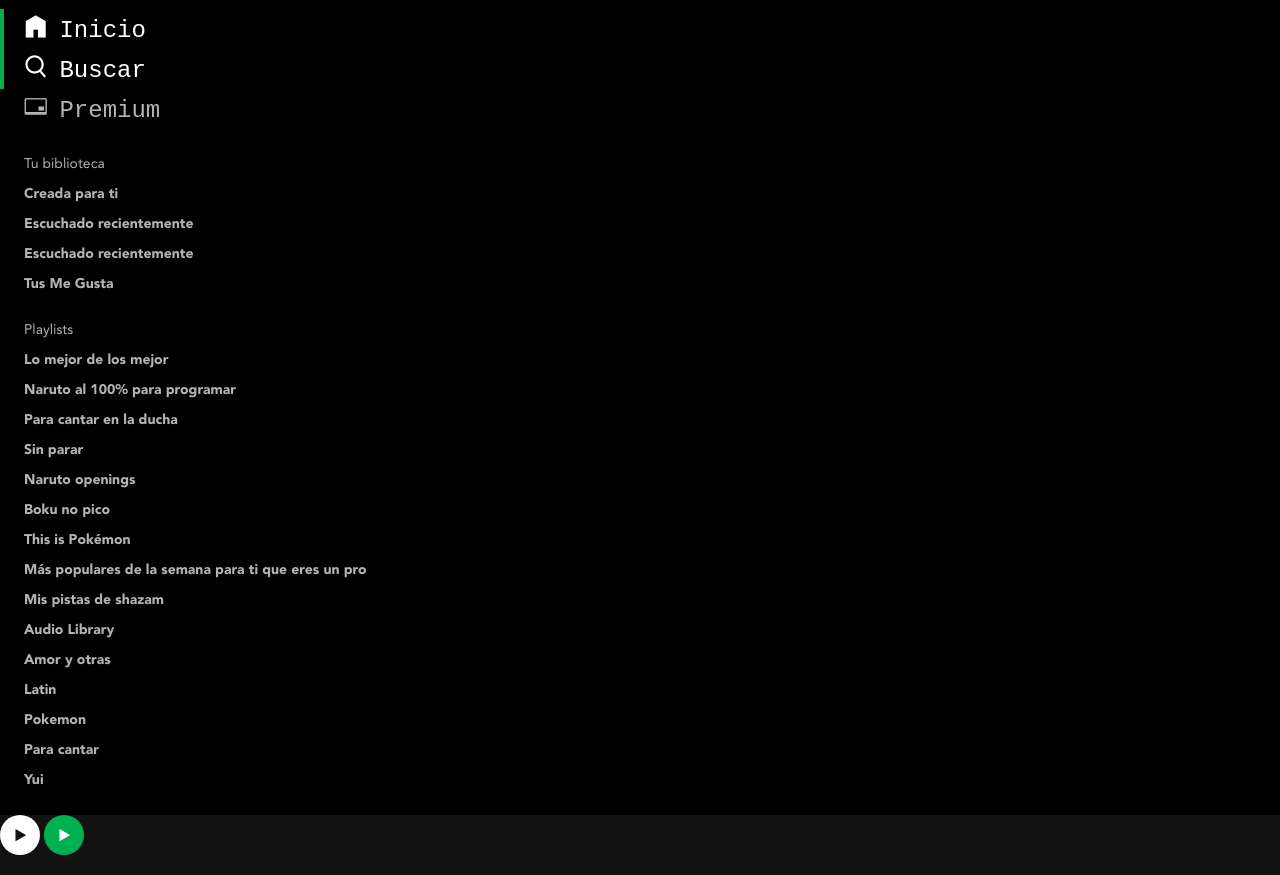
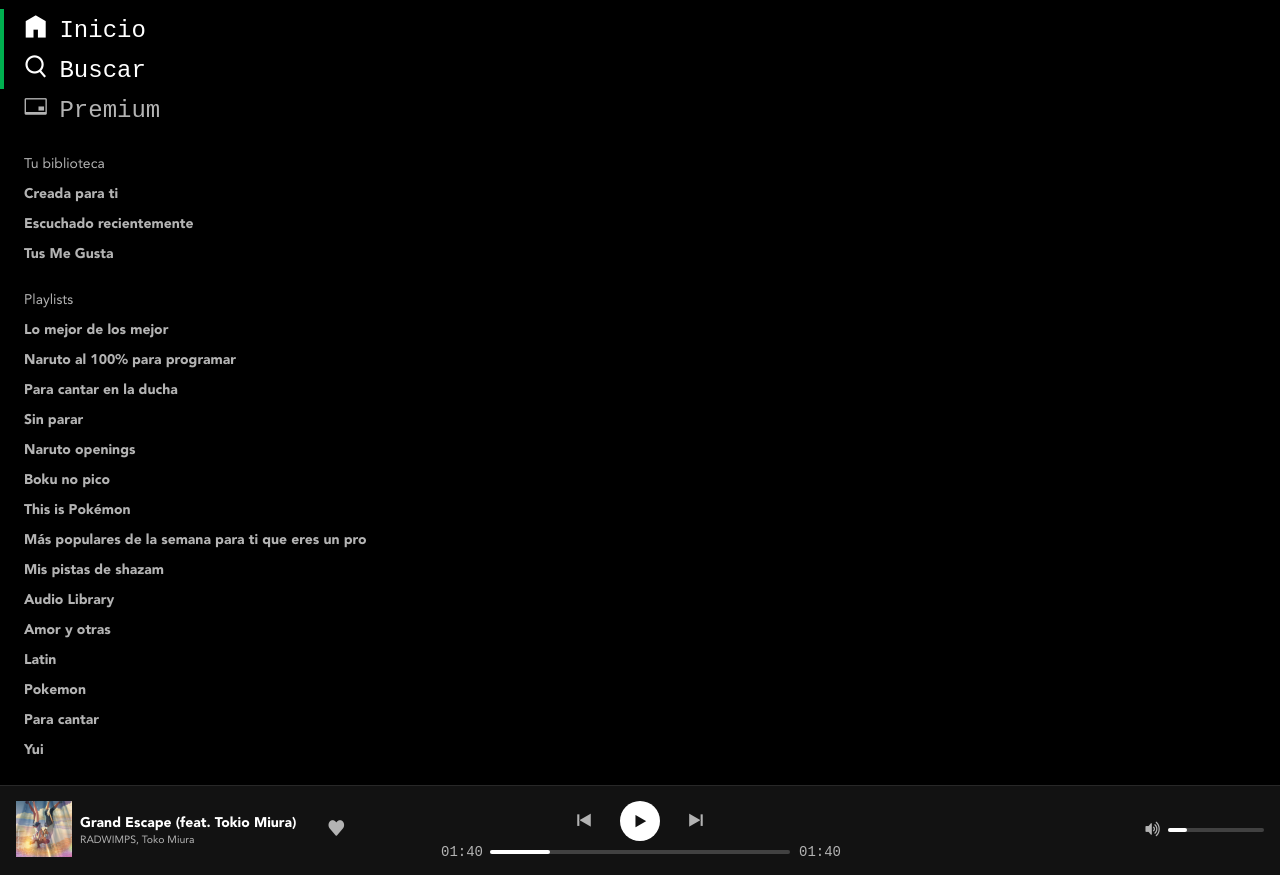
Before and after one commit to SAW1518/Spotify-intreface-HTML-CSS, a plain HTML site: page index.html in a window 1280 px wide. Shown: the part 78-953 px from the top of the page. Drawn offline with Linux system fonts and the light colour scheme; files whose address does not match are found by name.

Commit message:
player styles

```diff
--- a/css/index.css
+++ b/css/index.css
@@ -7,7 +7,9 @@
 @import "./list.css";
 @import "./menu.css";
 @import "./sidebar.css";
-@import "ellipsis.css";
+@import "./ellipsis.css";
+@import "./player.css";
+
 :root{
     font-size: 16px;
     --primary: #00B050;
--- /dev/null
+++ b/css/now-playing.css
@@ -0,0 +1,30 @@
+.nowPlaying {
+    display: flex;
+    gap: .5rem;
+
+}
+
+.nowPlaying-cover img{
+    inline-size: 3.5rem;
+    block-size: 3.5rem;
+    vertical-align: middle;
+}
+.nowPlaying-details{
+    display: flex;
+    gap: 1.5rem;
+    align-items: center;
+}
+
+.nowPlaying-title{
+    display: block;
+    color: var(--white);
+    font: var(--baseFontBold);
+    text-decoration: none;
+}
+
+.nowPlaying-artist{
+    display: block;
+    color: var(--gray10);
+    font: var(--small);
+    text-decoration: none;
+}
--- /dev/null
+++ b/css/player-control.css
@@ -0,0 +1,13 @@
+.playerControls{
+
+    display: flex;
+    flex-direction: column;
+    gap: .25rem;
+}
+
+.playerControl-buttons{
+
+    display: flex;
+    gap: 1rem;
+    justify-content: center;
+}
--- /dev/null
+++ b/css/player-playback.css
@@ -0,0 +1,22 @@
+.playerPlayback{
+    display: flex;
+    align-items: center;
+    gap: .5rem;
+
+}
+
+.playerPlayback-slider{
+    flex: 1;
+    /*or*/
+    /*flex-grow: 1;
+    flex-shrink: 1;
+    flex-basis: 0%;*/
+}
+
+.playerPlayback-progressTime{
+    line-height: 1;
+    position: relative;
+    /*Top*/
+    inset-inline-start:1px;
+    fout: var(--small)
+}
--- /dev/null
+++ b/css/player-volume.css
@@ -0,0 +1,9 @@
+.playerVolume{
+    display: flex;
+    align-items: center;
+}
+.playerVolume-slider{
+    flex: 1;
+    inline-size: 6rem;
+
+}
--- /dev/null
+++ b/css/player.css
@@ -0,0 +1,32 @@
+@import "./player-control.css";
+@import "./player-playback.css";
+@import "./player-volume.css";
+@import "./now-playing.css";
+@import "./slider.css";
+.player{
+    display: flex;
+    gap: 1.5rem;
+    padding: 1rem;
+    /*margin-block-start: 5rem;*/
+    box-shadow: inset 0 1px 0 var(--gray30);
+}
+
+.player > * {
+    flex: 1;
+}
+
+.player-control{
+    border: none;
+    padding: 0;
+    background: none;
+    color: var(--gray10);
+    font-size: 1rem;
+    padding: .5rem;
+    cursor: pointer;
+    margin-block-start: 1px;
+}
+
+.player-playerVolume{
+    display: flex;
+    justify-content: flex-end;
+}
--- /dev/null
+++ b/css/slider.css
@@ -0,0 +1,36 @@
+.slider{
+    background: rgba(255, 255, 255 , .20);
+    /*inline-size: 200px;*/
+    block-size: .25rem;
+    border-radius: .5rem;
+}
+
+.slider:hover .slider-progress{
+    background: var(--primary);
+}
+
+.slider:hover .slider-button{
+    display: block;
+}
+
+.slider-progress{
+    block-size: inherit;
+    border-radius:inherit;
+    background: var(--white);
+    inline-size: 20%;
+    position: relative;
+}
+
+.slider-button{
+    background: var(--white);
+    block-size: 200%;
+    padding: 0;
+    border: 0;
+    border-radius: 50%;
+    aspect-ratio: 1/1;
+    position: absolute;
+    inset-inline-start: 100%;
+    inset-block-start:50%;
+    transform: translate(-50%, -50%);
+    display: none;
+}
--- a/index.html
+++ b/index.html
@@ -6,6 +6,7 @@
     <title>Spotifu</title>
 </head>
 <body class="body">
+
 <div class="sidebar">
     <header class="logo" aria-current="page">
         <a href="/">
@@ -42,9 +43,6 @@
         <ul class="list-content">
             <li class="list-item">
                 <a href="#" class="link">Creada para ti </a>
-            </li>
-            <li class="list-item">
-                <a href="#" class="link">Escuchado recientemente </a>
             </li>
             <li class="list-item">
                 <a href="#" class="link">Escuchado recientemente </a>
@@ -136,15 +134,73 @@
         </ul>
     </nav>
 </div>
+<div class="player">
+    <div class="player-nowPlaying">
+        <div class="nowPlaying">
+            <div class="nowPlaying-cover">
+                <img src="./images/MiniCover.png" width="56" height="56" title="Portada de Grand Escape (feat. Tokio Miura) " alt="Portada de Grand Escape (feat. Tokio Miura) ">
+            </div>
+            <div class="nowPlaying-details">
+                <div class="nowPlaying-description">
+                    <a href="#song" class="nowPlaying-title">
+                        Grand Escape (feat. Tokio Miura)
+                    </a>
+                    <a href="#RADWIMPS, Toko Miura" class="nowPlaying-artist" >
+                        RADWIMPS, Toko Miura
+                    </a>
+                </div>
+                <div class="nowPlaying-actions">
+                    <button class="player-control" role="switch" aria-label="Guardar en tu bibloteca" >
+                        <i class="icon-heart" aria-hidden="true"></i>
+                    </button>
 
+                </div>
+            </div>
+        </div>
+    </div>
 
-<div>
-    <button class="buttonIcon is-withe" aria-label="Reproducir" title="Reproducir">
-        <i class="icon-play" aria-hidden="true"></i>
-    </button>
-    <button class="buttonIcon is-primary" aria-label="Reproducir" title="Reproducir">
-        <i class="icon-play" aria-hidden="true"></i>
-    </button>
+    <div class="player-playerControls">
+        <div class="playerControls">
+            <div class="playerControl-buttons" aria-label="Controles de reproducion">
+                <button class="buttonIcon " aria-label="Anterior" title="Anterior">
+                    <i class="icon-prev" aria-hidden="true"></i>
+                </button>
+                <button class="buttonIcon is-withe" aria-label="Reproducir" title="Reproducir">
+                    <i class="icon-play" aria-hidden="true"></i>
+                </button>
+                <button class="buttonIcon " aria-label="Siguinete" title="Siguinete">
+                    <i class="icon-next" aria-hidden="true"></i>
+                </button>
+            </div>
+            <div class="playerPlayback" >
+                <samp class="playerPlayback-progressTime">01:40</samp>
+                <div class="playerPlayback-slider">
+                    <div class="slider">
+                        <div class="slider-progress">
+                            <button class="slider-button" aria-label="Controlar el progreso de la reporducion"></button>
+                        </div>
+                    </div>
+                </div>
+                <samp class="playerPlayback-progressTime" >01:40</samp>
+            </div>
+        </div>
+    </div>
+    <div class="player-playerVolume">
+        <div class="playerVolume">
+            <button class="player-control" aria-label="Silenciar" aria-describedby="volume-icon" >
+                <i class="icon-volume-up" id="volume-icon" role="presentation" aria-label="volume alto"></i>
+            </button>
+            <div class="playerVolume-slider">
+                <div class="slider">
+                    <div class="slider-progress">
+                        <button class="slider-button" aria-label="Controlar el progreso de la reporducion"></button>
+                    </div>
+                </div>
+            </div>
+        </div>
+    </div>
+
 </div>
+
 </body>
 </html>
```
Also changed, not shown: images/MiniCover.png (added).
